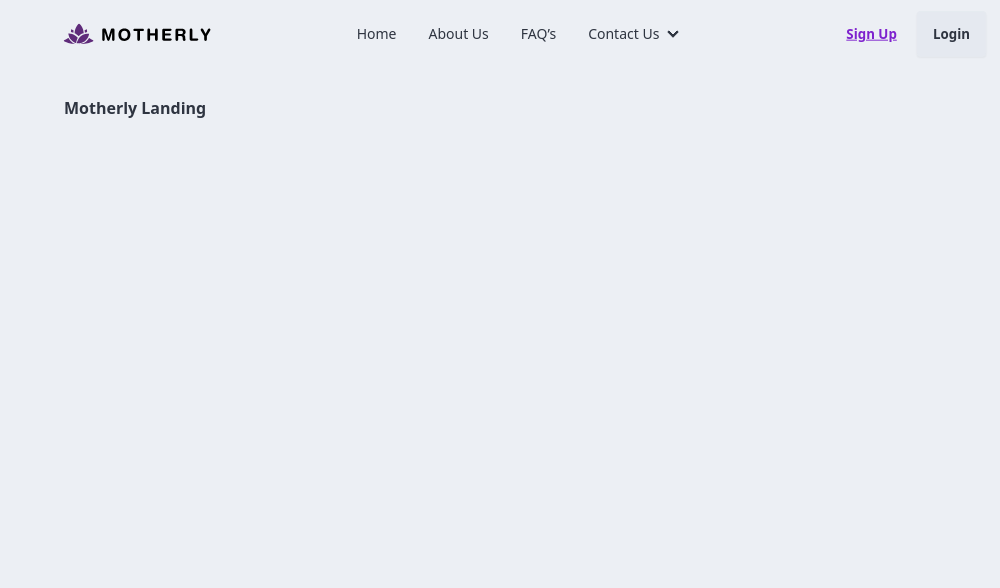
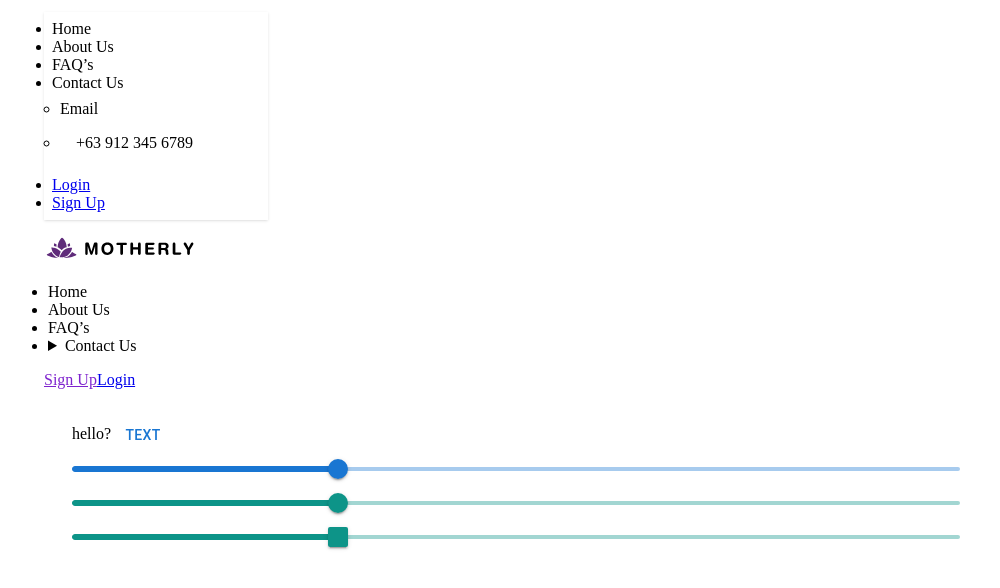
Before and after one commit to GeneMachiene/Motherly, a React (Vite) app in the folder client/: page / in a window 1280 px wide. Shown: the top 588 px of the page, without its empty margins (124-1124 px from the left). Built offline with nearby package versions, Linux system fonts and the light colour scheme.

Commit message:
Updated framework to support MUI

```diff
--- a/client/package.json
+++ b/client/package.json
@@ -10,6 +10,10 @@
     "preview": "vite preview"
   },
   "dependencies": {
+    "@emotion/react": "^11.11.4",
+    "@emotion/styled": "^11.11.5",
+    "@mui/material": "^5.15.19",
+    "@mui/system": "^5.15.15",
     "react": "^18.2.0",
     "react-dom": "^18.2.0",
     "react-grid-system": "^8.2.0",
@@ -17,12 +21,10 @@
     "react-select": "^5.8.0"
   },
   "devDependencies": {
-    "@tailwindcss/typography": "^0.5.13",
     "@types/react": "^18.2.66",
     "@types/react-dom": "^18.2.22",
     "@vitejs/plugin-react": "^4.2.1",
     "autoprefixer": "^10.4.19",
-    "daisyui": "^4.11.1",
     "eslint": "^8.57.0",
     "eslint-plugin-react": "^7.34.1",
     "eslint-plugin-react-hooks": "^4.6.0",
--- a/client/src/main.jsx
+++ b/client/src/main.jsx
@@ -3,11 +3,23 @@ import ReactDOM from 'react-dom/client'
 import App from './App.jsx'
 import './index.css'
 import { AuthContextProvider } from './context/AuthContext.jsx'
+import { CacheProvider } from '@emotion/react';
+import createCache from '@emotion/cache';
 
-ReactDOM.createRoot(document.getElementById('root')).render(
+const rootElement = document.getElementById("root");
+const root = ReactDOM.createRoot(rootElement);
+
+const cache = createCache({
+  key: 'css',
+  prepend: true,
+});
+
+root.render(
   <React.StrictMode>
     <AuthContextProvider>
-      <App />
+      <CacheProvider value={cache}>
+        <App />
+      </CacheProvider>
     </AuthContextProvider>
-  </React.StrictMode>,
+  </React.StrictMode>
 )
--- a/client/src/pages/Landing.jsx
+++ b/client/src/pages/Landing.jsx
@@ -1,7 +1,20 @@
+import Slider from '@mui/material/Slider';
+import Button from '@mui/material/Button';
+
 function Landing() {
   return (
-    <div className='font-bold'>
-      Motherly Landing
+    <div>
+      hello?
+
+
+      <Button variant="text">Text</Button>
+      <Slider defaultValue={30} />
+      <Slider defaultValue={30} className="text-teal-600" />
+      <Slider
+        defaultValue={30}
+        className="text-teal-600"
+        slotProps={{ thumb: { className: 'rounded-sm' } }}
+      />
     </div>
   )
 }
--- a/client/tailwind.config.js
+++ b/client/tailwind.config.js
@@ -1,28 +1,15 @@
 /** @type {import('tailwindcss').Config} */
-import daisyui from "daisyui"
 
 export default {
   content: [
     "./index.html",
     "./src/**/*.{js,ts,jsx,tsx}",
   ],
+  important: '#root',
   theme: {
     extend: {},
   },
-  plugins: [
-    require('@tailwindcss/typography'),
-    daisyui,
-  ],
-
-  // daisyUI config (optional - here are the default values)
-  daisyui: {
-    themes: ["cupcake", "nord", "dark"], // false: only light + dark | true: all themes | array: specific themes like this ["light", "dark", "cupcake"]
-    darkTheme: "dark", // name of one of the included themes for dark mode
-    base: true, // applies background color and foreground color for root element by default
-    styled: true, // include daisyUI colors and design decisions for all components
-    utils: true, // adds responsive and modifier utility classes
-    prefix: "", // prefix for daisyUI classnames (components, modifiers and responsive class names. Not colors)
-    logs: true, // Shows info about daisyUI version and used config in the console when building your CSS
-    themeRoot: ":root", // The element that receives theme color CSS variables
-  },
+  corePlugins: {
+    preflight: false,
+  }
 }
```
Also changed, not shown: 1 other file (tests, documents, lock files or other folders).
